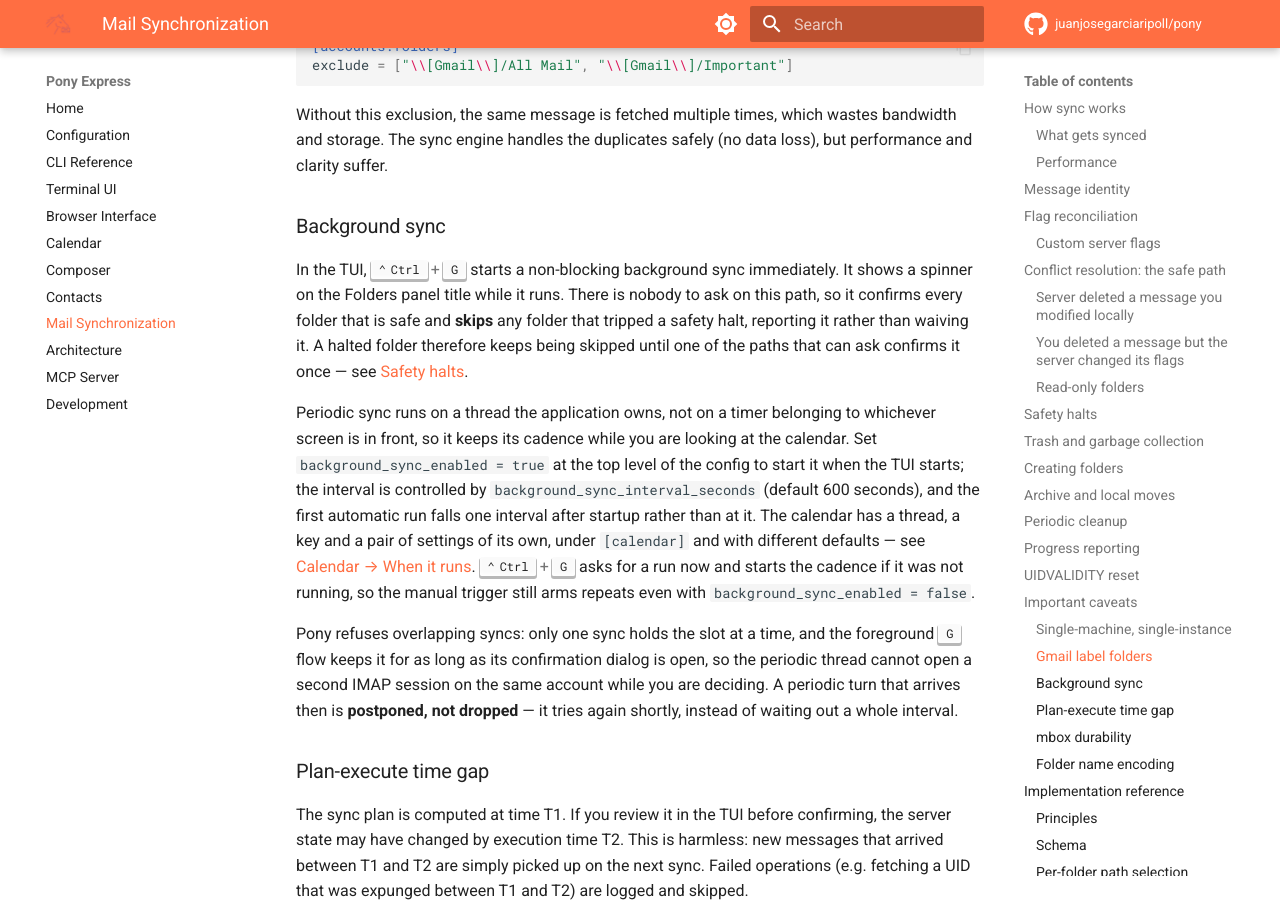
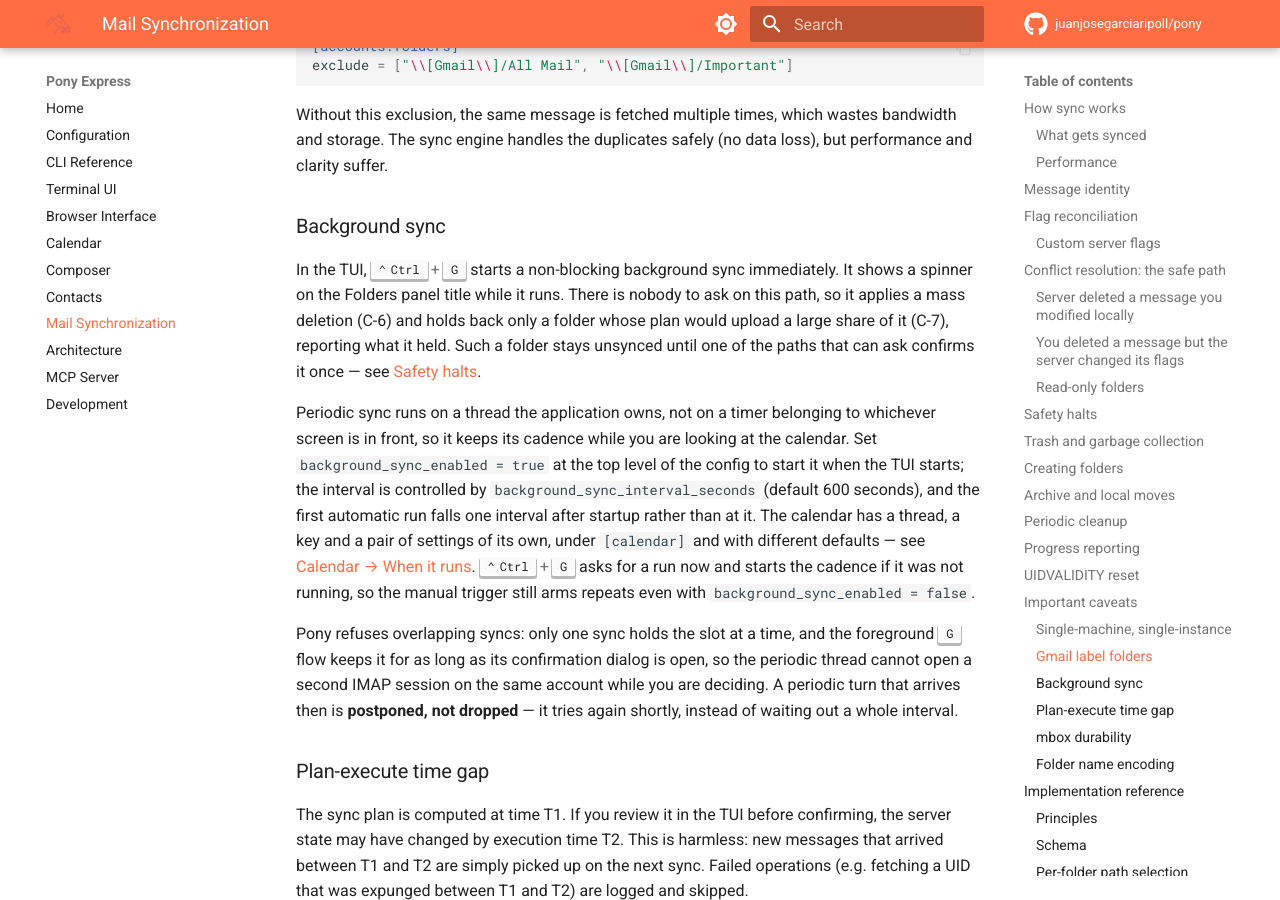
Before and after one commit to juanjosegarciaripoll/pony, an MkDocs documentation site: the page built from docs/synchronization.md, in a window 1280 px wide and 900 px high, scrolled down 8403 px. Built offline with MkDocs 1.6.1 and Material for MkDocs 9.7.7, drawn with Linux system fonts in a browser that asks for light colours; comment, search, counter and statistics services are not loaded.

Commit message:
Say what the quiet sync paths now do with a safety halt
Applying the mass-deletion halt on the unattended paths left six
places describing the old behaviour, in both published documents and
the docstring of the action the key actually invokes. A comment that
states what another path does is the kind that gets believed, so each
now names the split: a mass deletion is applied, and only a folder
whose uploads would rewrite a large share of it is held back.

`docs/synchronization.md` contradicted itself -- its safety-halts
section was right and its background-sync section was not, and the
second is where a reader looking this up lands.

The reindex advice stays accurate but was wider than the code: a
mirror of local-only rows trips the upload halt specifically, which is
still the one held, so it now says so rather than implying every halt
is.

```diff
--- a/docs/synchronization.md
+++ b/docs/synchronization.md
@@ -389,9 +389,9 @@ wastes bandwidth and storage. The sync engine handles the duplicates safely
 
 In the TUI, ++ctrl+g++ starts a non-blocking background sync immediately. It
 shows a spinner on the Folders panel title while it runs. There is nobody to
-ask on this path, so it confirms every folder that is safe and **skips** any
-folder that tripped a safety halt, reporting it rather than waiving it. A
-halted folder therefore keeps being skipped until one of the paths that can
+ask on this path, so it applies a mass deletion (C-6) and holds back only a
+folder whose plan would upload a large share of it (C-7), reporting what it
+held. Such a folder stays unsynced until one of the paths that can
 ask confirms it once — see [Safety halts](#safety-halts).
 
 Periodic sync runs on a thread the application owns, not on a timer belonging
```
Also changed, not shown: ai/STATUS.md (+2 -2 lines), docs/architecture.md (+2 -1 lines), docs/tui.md (+3 -3 lines), 2 other files.
